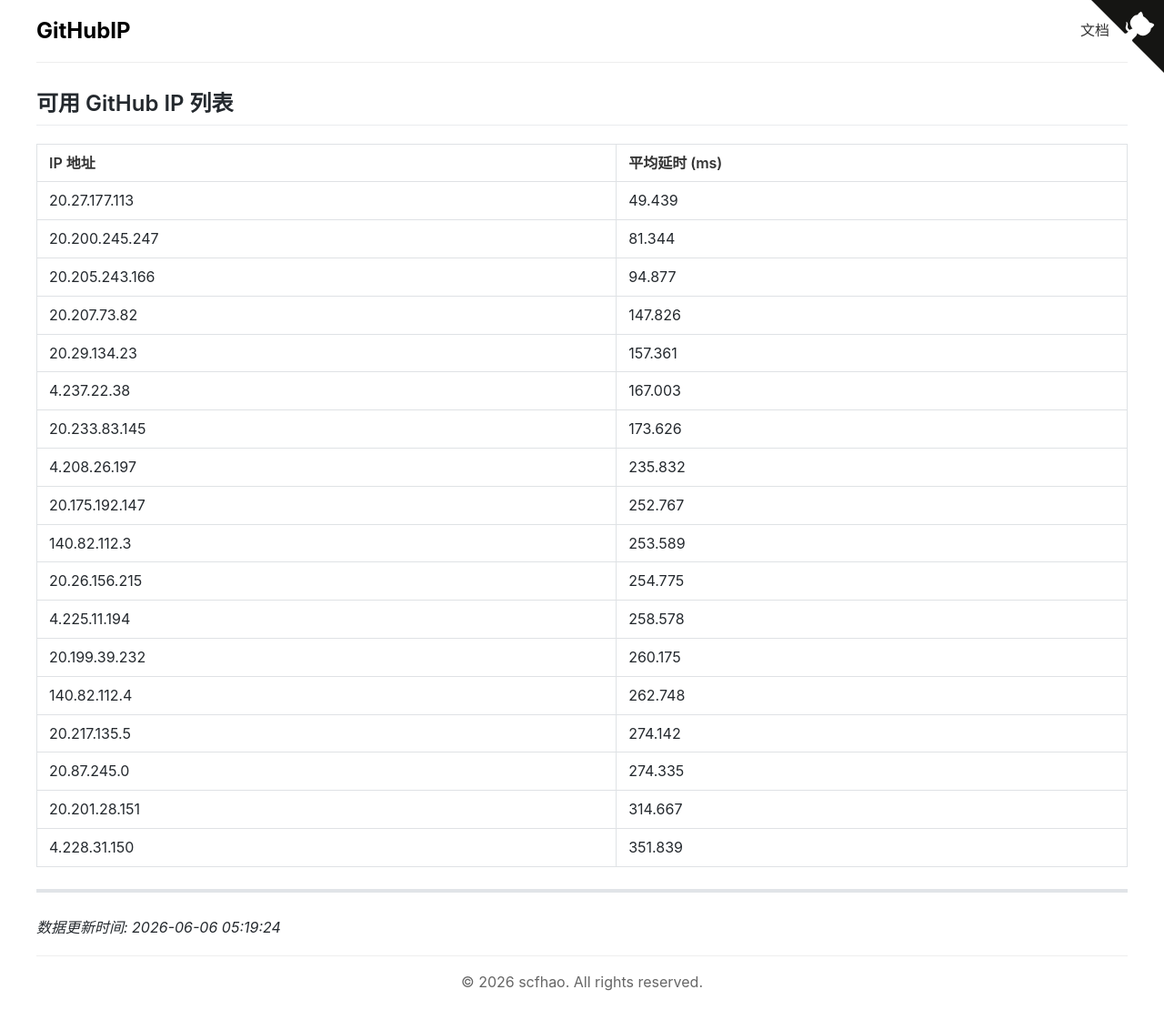
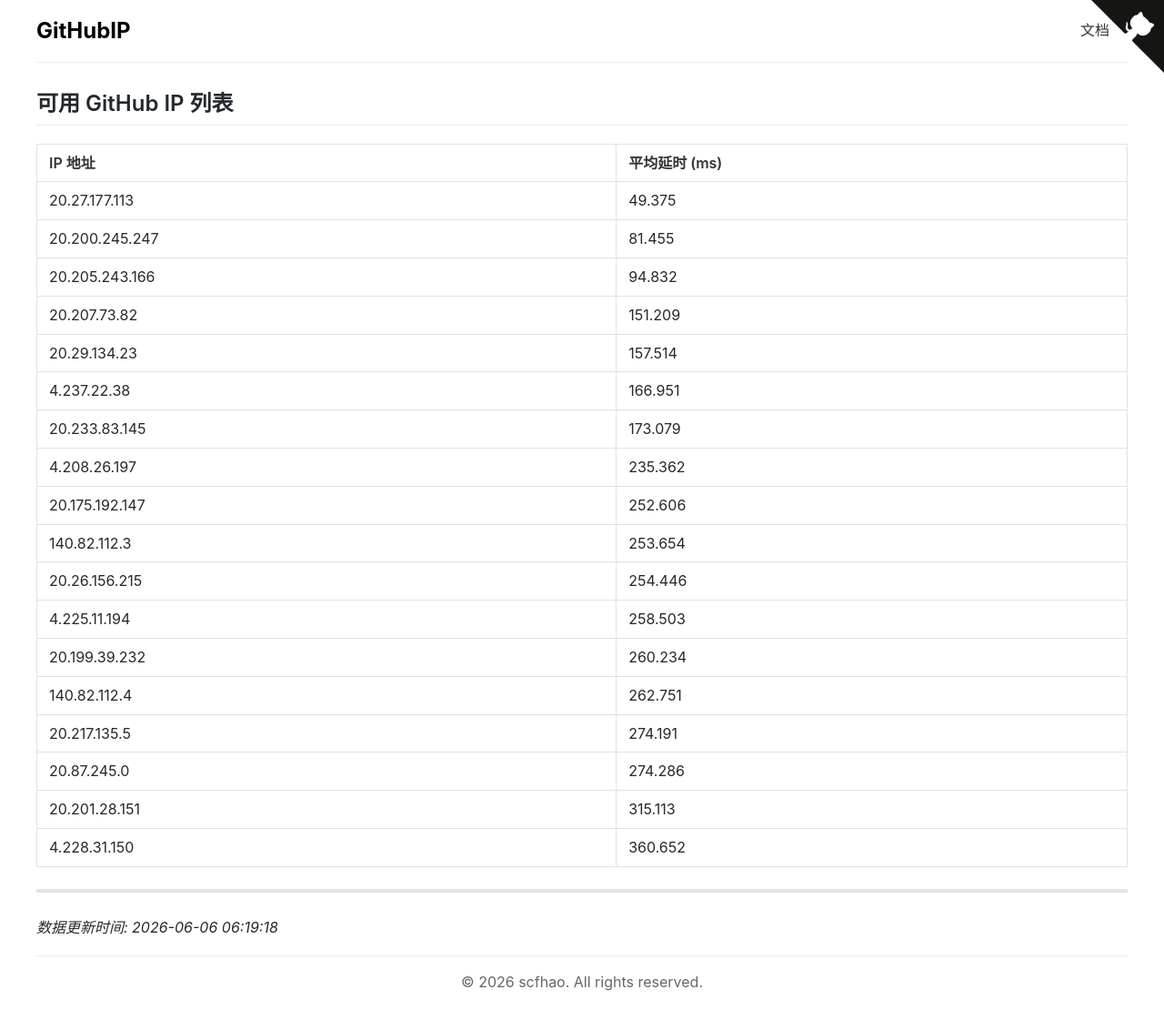
Before and after one commit to scfhao/GitHubIP, a Jekyll site: the page built from index.md, in a window 1280 px wide. Shown: the whole page at 91% size. Built offline with Jekyll 4.4.1, drawn with Linux system fonts in a browser that asks for light colours.

Commit message:
自动脚本执行 - 2026-06-06 06:19:18

```diff
--- a/index.md
+++ b/index.md
@@ -1,32 +1,32 @@
 ---
 layout: home
 title: GitHub IP 列表
-date: 2026-06-06 05:19:24
+date: 2026-06-06 06:19:18
 ---
 
 ## 可用 GitHub IP 列表
 
 | IP 地址 | 平均延时 (ms) |
 |---------|--------------|
-| 20.27.177.113 | 49.439 |
-| 20.200.245.247 | 81.344 |
-| 20.205.243.166 | 94.877 |
-| 20.207.73.82 | 147.826 |
-| 20.29.134.23 | 157.361 |
-| 4.237.22.38 | 167.003 |
-| 20.233.83.145 | 173.626 |
-| 4.208.26.197 | 235.832 |
-| 20.175.192.147 | 252.767 |
-| 140.82.112.3 | 253.589 |
-| 20.26.156.215 | 254.775 |
-| 4.225.11.194 | 258.578 |
-| 20.199.39.232 | 260.175 |
-| 140.82.112.4 | 262.748 |
-| 20.217.135.5 | 274.142 |
-| 20.87.245.0 | 274.335 |
-| 20.201.28.151 | 314.667 |
-| 4.228.31.150 | 351.839 |
+| 20.27.177.113 | 49.375 |
+| 20.200.245.247 | 81.455 |
+| 20.205.243.166 | 94.832 |
+| 20.207.73.82 | 151.209 |
+| 20.29.134.23 | 157.514 |
+| 4.237.22.38 | 166.951 |
+| 20.233.83.145 | 173.079 |
+| 4.208.26.197 | 235.362 |
+| 20.175.192.147 | 252.606 |
+| 140.82.112.3 | 253.654 |
+| 20.26.156.215 | 254.446 |
+| 4.225.11.194 | 258.503 |
+| 20.199.39.232 | 260.234 |
+| 140.82.112.4 | 262.751 |
+| 20.217.135.5 | 274.191 |
+| 20.87.245.0 | 274.286 |
+| 20.201.28.151 | 315.113 |
+| 4.228.31.150 | 360.652 |
 
 ---
 
-*数据更新时间: 2026-06-06 05:19:24*
+*数据更新时间: 2026-06-06 06:19:18*
```
